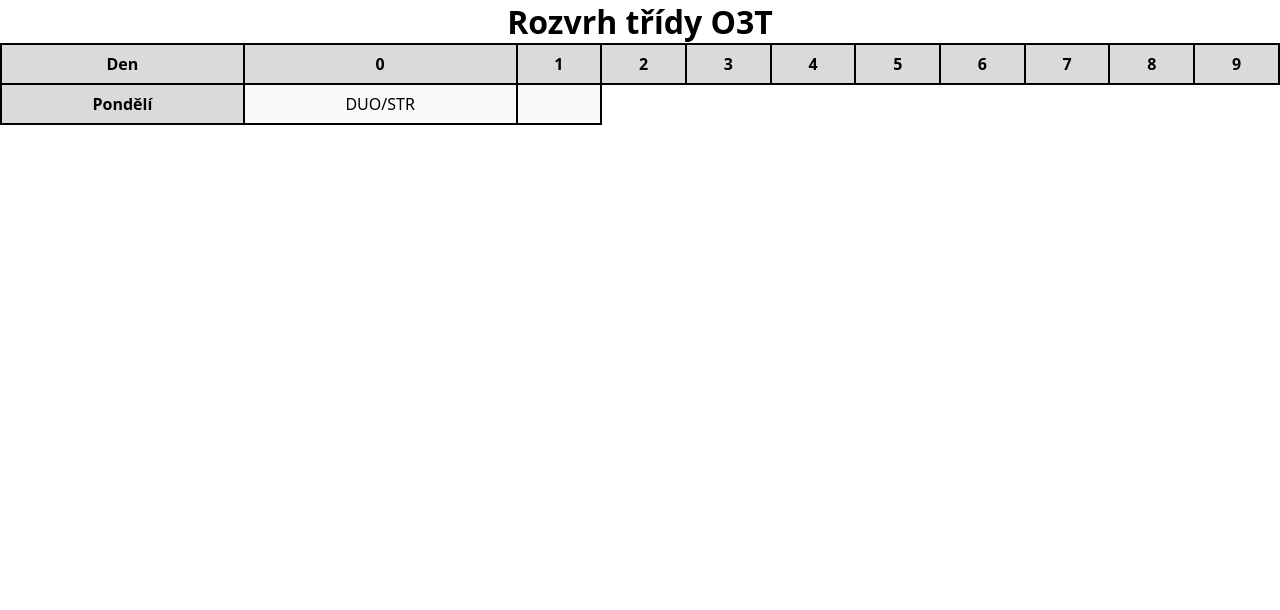
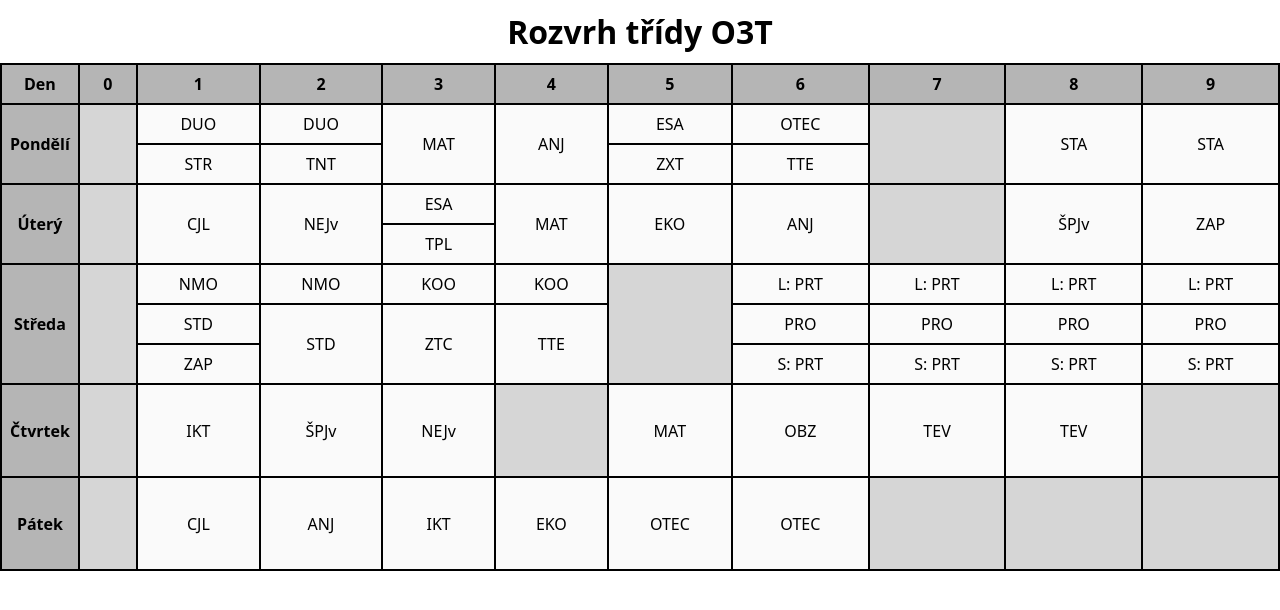
Before and after one commit to pslib-cz/2023-p2a-web-html-table-rozvrh-steveruu, a plain HTML site: page index.html in a window 1280 px wide. Drawn offline with Linux system fonts and the light colour scheme.

Commit message:
zaklad hotovej

```diff
--- a/css/main.css
+++ b/css/main.css
@@ -22,5 +22,21 @@ th, td {
 }
 
 th {
-    background-color: #dadada;
+    background-color: #b5b5b5;
 }
+
+.volna {
+    background-color: #d6d6d6;
+}
+
+.nepuleny_den * {
+    height: 75px;
+}
+
+.dny {
+    width: 50px;
+}
+
+caption {
+    margin: 10px;
+}
--- a/index.html
+++ b/index.html
@@ -1,29 +1,23 @@
 <!DOCTYPE html>
 <html lang="en">
+
 <head>
     <meta charset="UTF-8">
     <meta name="viewport" content="width=device-width, initial-scale=1.0">
     <link rel="stylesheet" href="/css/main.css">
     <title>Rozvrh O3T</title>
 </head>
+
 <body>
     <table>
         <caption>Rozvrh třídy O3T</caption>
 
         <colgroup>
             <col class="dny">
-            <col>
-            <col>
-            <col>
-            <col>
-            <col>
-            <col>
-            <col>
-            <col>
-            <col>
-            <col>
+
             <!-- 10 sloupcu -->
         </colgroup>
+            <col span="10">
 
         <thead>
             <tr>
@@ -42,12 +36,112 @@
         </thead>
 
         <tbody>
+            <!-- pondělí -->
             <tr>
-                <th>Pondělí</th>
-                <td>DUO/STR</td>
-                <td></td>
+                <th rowspan="2">Pondělí</th>
+                <td rowspan="2" class="volna"></td>
+                <td>DUO</td>
+                <td>DUO</td>
+                <td rowspan="2">MAT</td>
+                <td rowspan="2">ANJ</td>
+                <td>ESA</td>
+                <td>OTEC</td>
+                <td rowspan="2" class="volna"></td>
+                <td rowspan="2">STA</td>
+                <td rowspan="2">STA</td>
             </tr>
+            <tr>
+                <td>STR</td>
+                <td>TNT</td>
+                <td>ZXT</td>
+                <td>TTE</td>
+
+            </tr>
+
+            <!-- úterý -->
+            <tr>
+                <th rowspan="2">Úterý</th>
+                <td rowspan="2" class="volna"></td>
+                <td rowspan="2">CJL</td>
+                <td rowspan="2">NEJv</td>
+                <td>ESA</td>
+                <td rowspan="2">MAT</td>
+                <td rowspan="2">EKO</td>
+                <td rowspan="2">ANJ</td>
+                <td rowspan="2" class="volna"></td>
+                <td rowspan="2">ŠPJv</td>
+                <td rowspan="2">ZAP</td>
+            </tr>
+            <tr>
+                <td>TPL</td>
+            </tr>
+
+            <!-- středa -->
+            <tr>
+                <th rowspan="3" class="den">Středa</th>
+                <td rowspan="3" class="volna"></td>
+                <td>NMO</td>
+                <td rowspan="1">NMO</td>
+                <td rowspan="1">KOO</td>
+                <td rowspan="1">KOO</td>
+                <td rowspan="3" class="volna"></td>
+                <td rowspan="1">L: PRT</td>
+                <td rowspan="1">L: PRT</td>
+                <td rowspan="1">L: PRT</td>
+                <td rowspan="1">L: PRT</td>
+
+            </tr>
+            <tr>
+                <td>STD</td>
+                <td rowspan="2">STD</td>
+                <td rowspan="2">ZTC</td>
+                <td rowspan="2">TTE</td>
+                <td rowspan="1">PRO</td>
+                <td rowspan="1">PRO</td>
+                <td rowspan="1">PRO</td>
+                <td rowspan="1">PRO</td>
+            </tr>
+            <tr>
+                <td>ZAP</td>
+                <td rowspan="1">S: PRT</td>
+                <td rowspan="1">S: PRT</td>
+                <td rowspan="1">S: PRT</td>
+                <td rowspan="1">S: PRT</td>
+            </tr>
+
+            <!-- čtvrtek -->
+            <tr class="nepuleny_den">
+                <th>Čtvrtek</th>
+                <td class="volna"></td>
+                <td>IKT</td>
+                <td>ŠPJv</td>
+                <td>NEJv</td>
+                <td class="volna">
+
+                <td>MAT</td>
+                <td>OBZ</td>
+                <td>TEV</td>
+                <td>TEV</td>
+                <td class="volna">
+            </tr>
+
+            <!-- pátek -->
+            <tr class="nepuleny_den">
+                <th>Pátek</th>
+                <td class="volna"></td>
+                <td>CJL</td>
+                <td>ANJ</td>
+                <td>IKT</td>
+                <td>EKO</td>
+                <td>OTEC</td>
+                <td>OTEC</td>
+                <td class="volna">
+                <td class="volna">
+                <td class="volna">
+            </tr>
+
         </tbody>
     </table>
 </body>
+
 </html>
```
